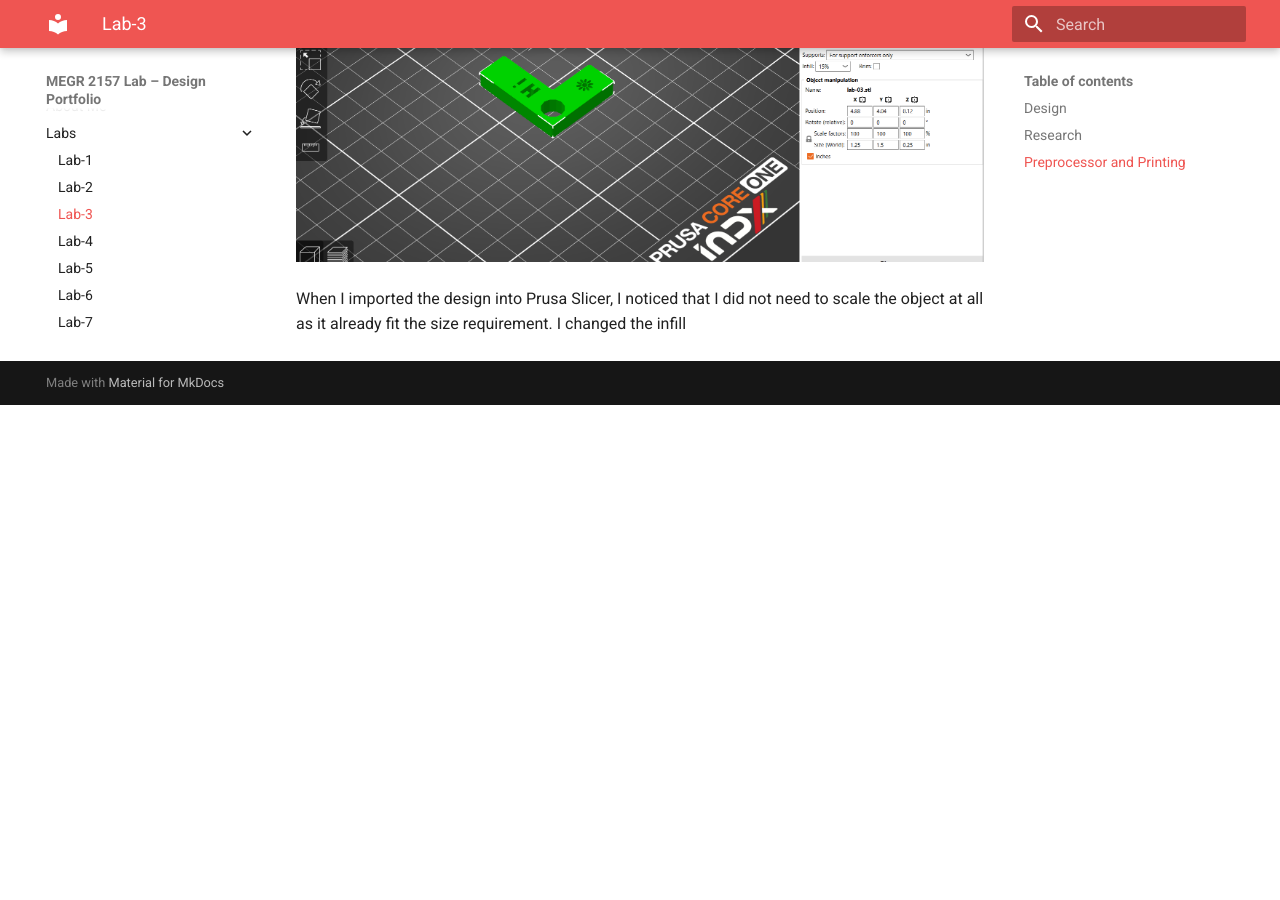
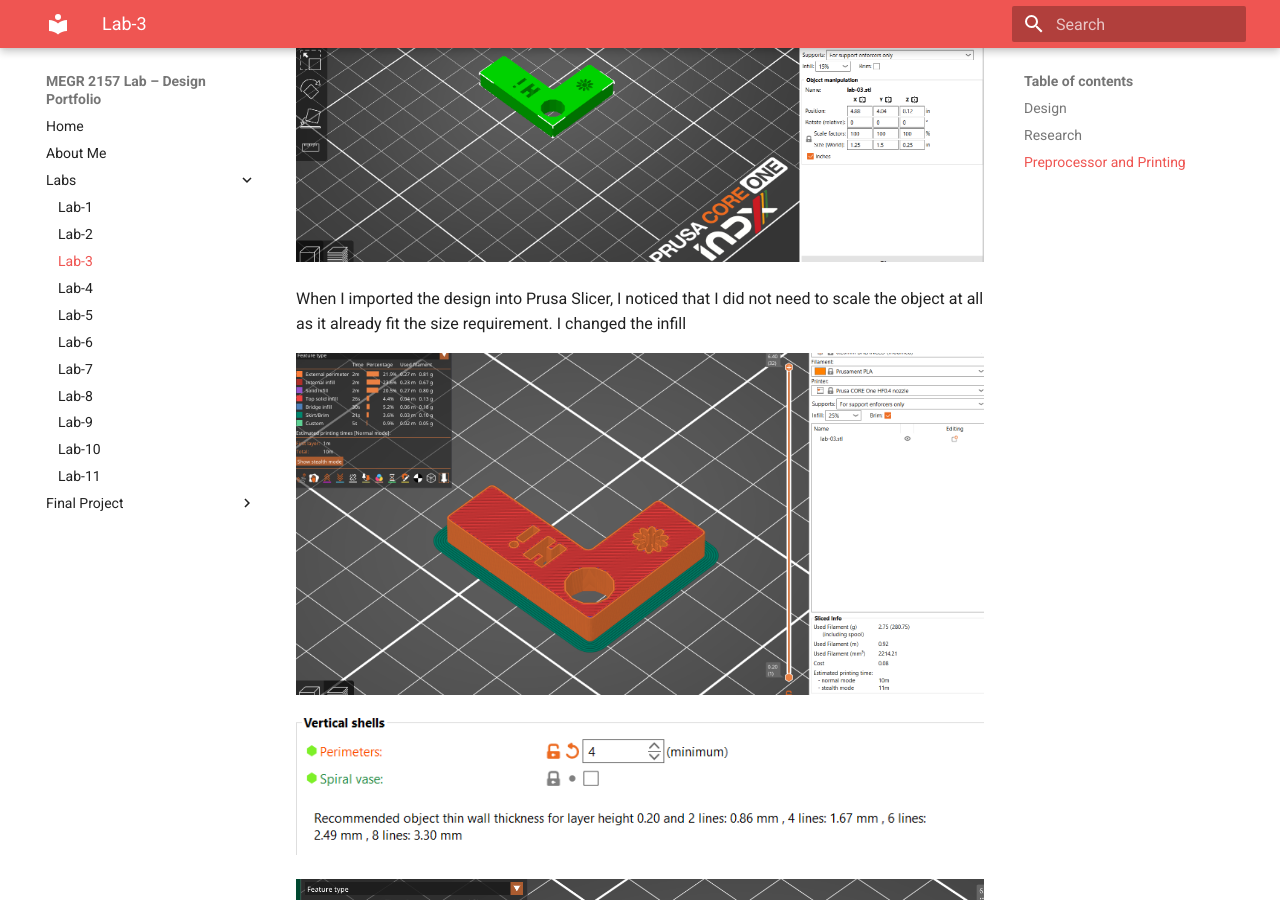
Before and after one commit to bspinne2/Brendan-Spinner-Portfolio, an MkDocs documentation site: the page built from docs/Labs/L03/index.md, in a window 1280 px wide and 900 px high, scrolled down 5123 px. Built offline with MkDocs 1.6.1 and Material for MkDocs 9.7.7, drawn with Linux system fonts in a browser that asks for light colours; before the commit the page ends 5528 px from its top, so only the background shows below that; part of the change alters nothing that is shown.

```diff
--- a/docs/Labs/L03/index.md
+++ b/docs/Labs/L03/index.md
@@ -39,3 +39,11 @@ The next course of action was downloading my design into a .STL file and importi
 ![Screenshot](./Screenshot%202026-09-03%20132417.png)
 
 When I imported the design into Prusa Slicer, I noticed that I did not need to scale the object at all as it already fit the size requirement. I changed the infill
+
+![Screenshot](./Screenshot%202026-09-03%20141345.png)
+
+![Screenshot](./Screenshot%202026-09-03%20133708.png)
+
+![Screenshot](./Screenshot%202026-09-03%20133615.png)
+
+![Screenshot](./Screenshot%202026-09-03%20132950.png)
```
